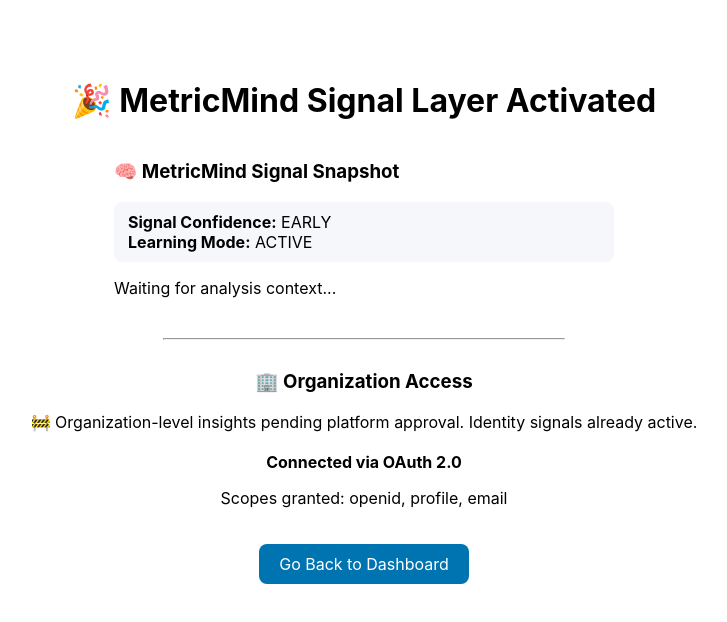
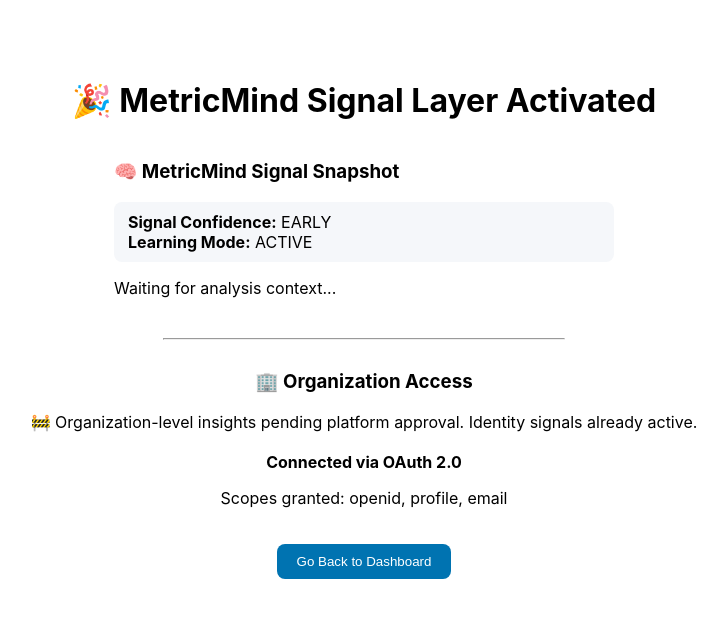
Before and after one commit to Cam1256/metric-mind-project-1, a React (Create React App) app in the folder frontend/: page /linkedin/success in a window 1280 px wide. Shown: the top 622 px of the page, without its empty margins (276-1003 px from the left). Built offline with nearby package versions, Linux system fonts and the light colour scheme; no server answers; what react-oidc-context would draw is missing.

Commit message:
trying_go_to_intelligence

```diff
--- a/frontend/src/components/LinkedInSuccess.jsx
+++ b/frontend/src/components/LinkedInSuccess.jsx
@@ -1,4 +1,6 @@
 import React, { useEffect, useState } from "react";
+import { useNavigate } from "react-router-dom";
+
 
 const LinkedInSuccess = () => {
 
@@ -6,6 +8,7 @@
 
   const [loading, setLoading] = useState(true);
   const [analysis, setAnalysis] = useState(null);
+  const navigate = useNavigate();
 
   useEffect(() => {
 
@@ -119,20 +122,20 @@
       </p>
       <p>Scopes granted: openid, profile, email</p>
 
-      <a
-        href="/"
+      <button
+        onClick={() => navigate("/intelligence")}
         style={{
           padding: "10px 20px",
           backgroundColor: "#0073b1",
           color: "white",
-          textDecoration: "none",
+          border: "none",
           borderRadius: "8px",
           marginTop: "20px",
-          display: "inline-block"
+          cursor: "pointer"
         }}
       >
         Go Back to Dashboard
-      </a>
+      </button>
     </div>
   );
 };
```
